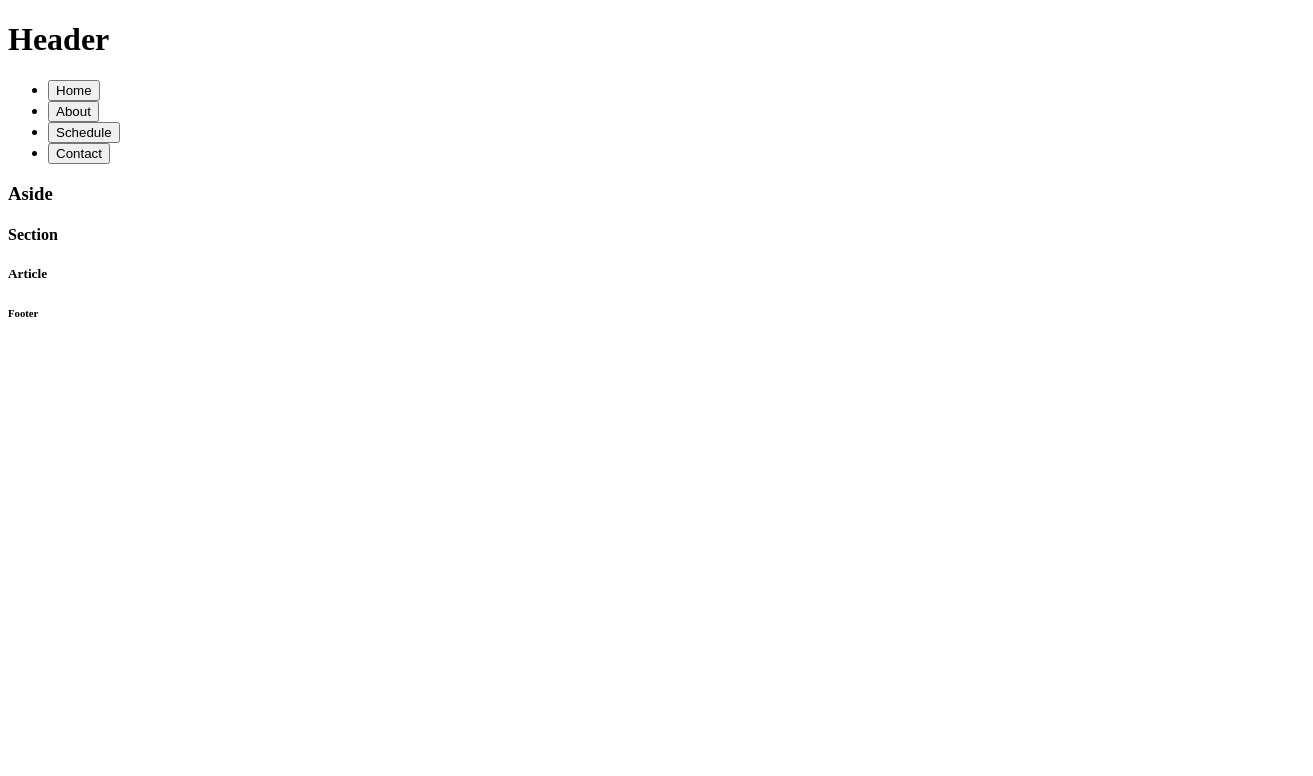
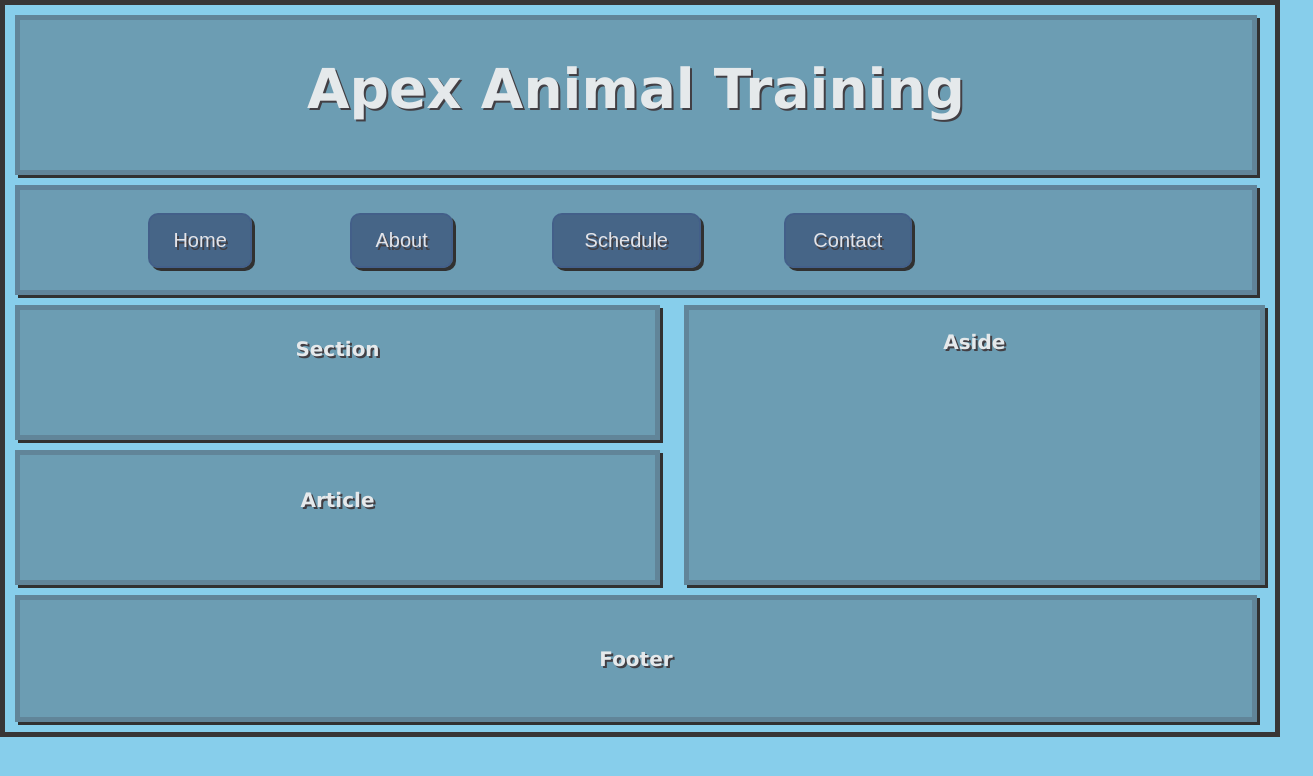
Before and after one commit to TMcCullar/w4b-final-project, a plain HTML site: page index.html in a window 1280 px wide. Shown: the whole page, 1313 px wide, since content can reach past the window. Drawn offline with Linux system fonts and the light colour scheme.

Commit message:
styling header

```diff
--- a/css/stylesheeet.css
+++ b/css/stylesheeet.css
@@ -2,16 +2,14 @@ body {
     border: 5px solid rgb(56, 54, 54);
     margin: 0;
     padding: 0;
-    background-image: url(/images/galaxy_background.jpeg);
-    background-size: cover;
     background-color:skyblue;
 }
 .border {
     border: 5px solid rgba(70, 77, 92, 0.3);
     text-align: center;
-    font-family: fantasy;
-    color: rgba(255, 250, 250, 0.85);
-    text-shadow: 2px 3px rgb(66, 63, 68);
+    font-family: Verdana, Geneva, Tahoma, sans-serif;
+    color: rgb(229, 233, 235);
+    text-shadow: 2px 2px rgb(66, 63, 68);
     background-color: rgba(69, 83, 95, 0.4);
     box-shadow: 3px 3px rgb(49, 49, 49);
 }
@@ -34,13 +32,8 @@ button {
     box-shadow: 3px 3px rgb(49, 49, 49);
 }
 h1 {
-    font-size: 40px;
+    font-size: 55px;
 }
-/*original h2 nav styling
-h2 {
-    font-size: 30px;
-}
-*/
 h3, h4, h5, h6 {
     font-size: 20px;
 }
--- a/index.html
+++ b/index.html
@@ -4,12 +4,12 @@
     <meta charset="UTF-8">
     <meta http-equiv="X-UA-Compatible" content="IE=edge">
     <meta name="viewport" content="width=device-width, initial-scale=1.0">
-    <link rel="stylesheet" href="/css/stylesheet.css">
+    <link rel="stylesheet" href="css/stylesheeet.css">
     <title>Apex Animal Training</title>
 </head>
 <body>
     <header class="border">
-        <h1>Header</h1>
+        <h1>Apex Animal Training</h1>
     </header>
 <div class="sticky">
     <nav class="border">
```
Also changed, not shown: images/fabian-gieske-cbIKeuURaq8-unsplash.jpg (added).
